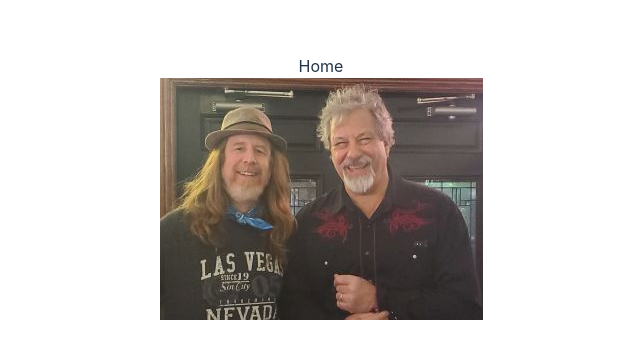
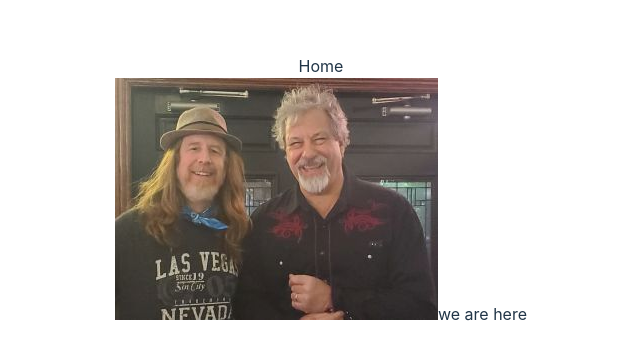
Before and after one commit to cloudappsdev/marjays-repo, a React (Vite) app: page / in a window 1280 px wide. Shown: the part 210-570 px from the top of the page, without its empty margins (319-959 px from the left). Built offline with nearby package versions, Linux system fonts and the light colour scheme.

Commit message:
test chg

```diff
--- a/src/components/Home.tsx
+++ b/src/components/Home.tsx
@@ -5,6 +5,7 @@ function Home() {
     <>
         <div>Home</div>
         <img src={marjaysThumb} />
+        <span>we are here</span>
 
     </>
 
```
